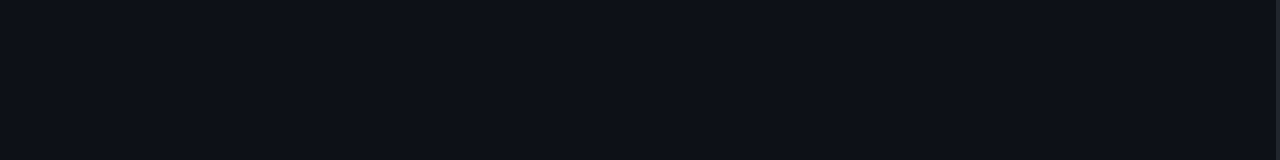
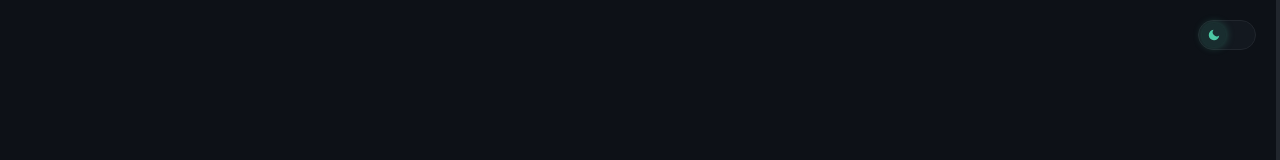
Before and after one commit to luisflorescvz01/PersonalPortfolio, a React (Vite) app: page / in a window 1280 px wide. Shown: the top 160 px of the page. Built offline with nearby package versions, Linux system fonts and the light colour scheme.

Commit message:
Added dark/light theme button

```diff
--- a/index.html
+++ b/index.html
@@ -14,6 +14,11 @@
     />
   </head>
   <body>
+    <script>
+      // Apply the saved theme before first paint to avoid a flash
+      document.documentElement.dataset.theme =
+        localStorage.getItem('theme') === 'light' ? 'light' : 'dark'
+    </script>
     <div id="root"></div>
     <script type="module" src="/src/main.tsx"></script>
   </body>
--- a/src/App.css
+++ b/src/App.css
@@ -65,11 +65,11 @@
 
 .btn-primary {
   background: var(--accent);
-  color: #0d1117;
+  color: var(--on-accent);
 }
 
 .btn-primary:hover {
-  background: #63dcb8;
+  background: var(--accent-hover);
 }
 
 .btn-outline {
@@ -148,12 +148,12 @@
 
 .skill-card {
   background: var(--bg-elevated);
-  border: 1px solid rgba(76, 201, 164, 0.4);
+  border: 1px solid rgba(var(--accent-rgb), 0.4);
   border-radius: 12px;
   padding: 24px;
   box-shadow:
-    0 0 10px rgba(76, 201, 164, 0.12),
-    inset 0 0 12px rgba(76, 201, 164, 0.05);
+    0 0 10px rgba(var(--accent-rgb), 0.12),
+    inset 0 0 12px rgba(var(--accent-rgb), 0.05);
   transition: transform 0.15s ease, border-color 0.15s ease,
     box-shadow 0.15s ease;
 }
@@ -162,8 +162,8 @@
   transform: translateY(-4px);
   border-color: var(--accent);
   box-shadow:
-    0 0 16px rgba(76, 201, 164, 0.3),
-    inset 0 0 12px rgba(76, 201, 164, 0.08);
+    0 0 16px rgba(var(--accent-rgb), 0.3),
+    inset 0 0 12px rgba(var(--accent-rgb), 0.08);
 }
 
 .skill-card h3 {
@@ -210,15 +210,15 @@
 
 .project-card {
   background: var(--bg-elevated);
-  border: 1px solid rgba(76, 201, 164, 0.4);
+  border: 1px solid rgba(var(--accent-rgb), 0.4);
   border-radius: 12px;
   padding: 24px;
   display: flex;
   flex-direction: column;
   gap: 12px;
   box-shadow:
-    0 0 10px rgba(76, 201, 164, 0.12),
-    inset 0 0 12px rgba(76, 201, 164, 0.05);
+    0 0 10px rgba(var(--accent-rgb), 0.12),
+    inset 0 0 12px rgba(var(--accent-rgb), 0.05);
   transition: transform 0.15s ease, border-color 0.15s ease,
     box-shadow 0.15s ease;
 }
@@ -227,8 +227,8 @@
   transform: translateY(-4px);
   border-color: var(--accent);
   box-shadow:
-    0 0 16px rgba(76, 201, 164, 0.3),
-    inset 0 0 12px rgba(76, 201, 164, 0.08);
+    0 0 16px rgba(var(--accent-rgb), 0.3),
+    inset 0 0 12px rgba(var(--accent-rgb), 0.08);
 }
 
 .project-card h3 {
@@ -273,6 +273,54 @@
   list-style: none;
   margin: 32px 0 0;
   padding: 0;
+}
+
+/* ---------- Theme toggle ---------- */
+.theme-toggle {
+  position: fixed;
+  top: 20px;
+  right: 24px;
+  z-index: 30;
+  width: 58px;
+  height: 30px;
+  border-radius: 999px;
+  background: var(--surface-translucent);
+  backdrop-filter: blur(8px);
+  -webkit-backdrop-filter: blur(8px);
+  border: 1px solid var(--border);
+  padding: 0;
+  cursor: pointer;
+  transition: border-color 0.2s ease;
+}
+
+.theme-toggle:hover {
+  border-color: var(--accent);
+}
+
+.theme-toggle-knob {
+  position: absolute;
+  top: 50%;
+  left: 3px;
+  width: 24px;
+  height: 24px;
+  border-radius: 50%;
+  display: flex;
+  align-items: center;
+  justify-content: center;
+  background: var(--accent-soft);
+  color: var(--accent);
+  transform: translateY(-50%);
+  transition: transform 0.25s ease;
+  box-shadow: 0 0 8px rgba(var(--accent-rgb), 0.35);
+}
+
+.theme-toggle-knob.is-light {
+  transform: translate(28px, -50%);
+}
+
+.theme-toggle-knob svg {
+  width: 14px;
+  height: 14px;
 }
 
 /* ---------- Section indicator ---------- */
@@ -338,7 +386,7 @@
 .indicator-dot.active {
   background: var(--accent);
   border-color: var(--accent);
-  box-shadow: 0 0 8px var(--accent), 0 0 16px rgba(76, 201, 164, 0.5);
+  box-shadow: 0 0 8px var(--accent), 0 0 16px rgba(var(--accent-rgb), 0.5);
 }
 
 .indicator-label {
@@ -359,7 +407,7 @@
 .indicator-dot.active .indicator-label {
   color: var(--accent);
   font-weight: 600;
-  text-shadow: 0 0 12px rgba(76, 201, 164, 0.5);
+  text-shadow: 0 0 12px rgba(var(--accent-rgb), 0.5);
 }
 
 /* ---------- Footer ---------- */
@@ -432,7 +480,7 @@
     top: auto;
     bottom: calc(14px + env(safe-area-inset-bottom, 0px));
     transform: translateX(-50%);
-    background: rgba(22, 27, 34, 0.85);
+    background: var(--surface-translucent);
     backdrop-filter: blur(10px);
     -webkit-backdrop-filter: blur(10px);
     border: 1px solid var(--border);
--- a/src/App.tsx
+++ b/src/App.tsx
@@ -1,5 +1,6 @@
 import SectionIndicator from './components/SectionIndicator'
 import ScrollProgress from './components/ScrollProgress'
+import ThemeToggle from './components/ThemeToggle'
 import Hero from './components/Hero'
 import About from './components/About'
 import Skills from './components/Skills'
@@ -12,6 +13,7 @@
   return (
     <>
       <ScrollProgress />
+      <ThemeToggle />
       <SectionIndicator />
       <main className="container">
         <Hero />
--- /dev/null
+++ b/src/components/ThemeToggle.tsx
@@ -0,0 +1,60 @@
+import { useEffect, useState } from 'react'
+
+type Theme = 'dark' | 'light'
+
+function getInitialTheme(): Theme {
+  return localStorage.getItem('theme') === 'light' ? 'light' : 'dark'
+}
+
+const moonIcon = (
+  <svg viewBox="0 0 24 24" aria-hidden="true">
+    <path
+      d="M21 12.8A9 9 0 1 1 11.2 3a7 7 0 0 0 9.8 9.8z"
+      fill="currentColor"
+    />
+  </svg>
+)
+
+const sunIcon = (
+  <svg viewBox="0 0 24 24" aria-hidden="true">
+    <circle cx="12" cy="12" r="5" fill="currentColor" />
+    <g stroke="currentColor" strokeWidth="2" strokeLinecap="round">
+      <line x1="12" y1="1.5" x2="12" y2="4" />
+      <line x1="12" y1="20" x2="12" y2="22.5" />
+      <line x1="1.5" y1="12" x2="4" y2="12" />
+      <line x1="20" y1="12" x2="22.5" y2="12" />
+      <line x1="4.6" y1="4.6" x2="6.4" y2="6.4" />
+      <line x1="17.6" y1="17.6" x2="19.4" y2="19.4" />
+      <line x1="4.6" y1="19.4" x2="6.4" y2="17.6" />
+      <line x1="17.6" y1="6.4" x2="19.4" y2="4.6" />
+    </g>
+  </svg>
+)
+
+function ThemeToggle() {
+  const [theme, setTheme] = useState<Theme>(getInitialTheme)
+
+  useEffect(() => {
+    document.documentElement.dataset.theme = theme
+    localStorage.setItem('theme', theme)
+  }, [theme])
+
+  const isLight = theme === 'light'
+
+  return (
+    <button
+      type="button"
+      className="theme-toggle"
+      role="switch"
+      aria-checked={isLight}
+      aria-label="Switch between dark and light mode"
+      onClick={() => setTheme(isLight ? 'dark' : 'light')}
+    >
+      <span className={`theme-toggle-knob${isLight ? ' is-light' : ''}`}>
+        {isLight ? sunIcon : moonIcon}
+      </span>
+    </button>
+  )
+}
+
+export default ThemeToggle
--- a/src/data.ts
+++ b/src/data.ts
@@ -2,6 +2,11 @@
 // EDIT THIS FILE to update your portfolio content.
 // Everything the site displays lives here.
 // ============================================================
+
+export type AboutSection = {
+  heading: string
+  paragraphs: string[]
+}
 
 export const profile = {
   name: 'Luis Flores',
@@ -13,30 +18,18 @@
     {
       heading: 'Profile',
       paragraphs: [
-        `I'm a software engineer from Tampico, Mexico, with a Bachelor's degree
-         in Software Engineering from IEST Anáhuac (Class of 2025). I work
-         across the stack: building responsive interfaces with React and
-         TypeScript, writing Python and SQL for automation and data, and
-         shipping on cloud platforms like Firebase and Supabase.`,
+        `I'm a software engineer from Tampico, Mexico, with a Bachelor's degree in Software Engineering from IEST Anáhuac (Class of 2025). I work across the stack: building responsive interfaces with React and TypeScript, writing Python and SQL for automation and data, and shipping on cloud platforms like Firebase and Supabase.`,
       ],
     },
     {
       heading: 'Experience',
       paragraphs: [
-        `I've already put that to work in industry. As an IT assistant at Carnes
-         Victoria, I automated server backups with Python and SQL scripts —
-         cutting manual effort by 20% and improving reliability — and managed
-         B2B sales orders end to end in the company's ERP, coordinating with
-         Logistics and Finance to keep pricing, taxes, and inventory accurate.`,
-        `My range goes beyond the web: I've built predictive models from raw CSV
-         data with Python, developed iOS interfaces in SwiftUI, and turned
-         datasets into Power BI dashboards. I work in Scrum teams, learn new
-         tools quickly, and communicate clearly in Spanish and English (C1).`,
+        `I've already put that to work in industry. As an IT assistant at Carnes Victoria, I automated server backups with Python and SQL scripts — cutting manual effort by 20% and improving reliability — and managed B2B sales orders end to end in the company's ERP, coordinating with Logistics and Finance to keep pricing, taxes, and inventory accurate.`,
+        `My range goes beyond the web: I've built predictive models from raw CSV data with Python, developed iOS interfaces in SwiftUI, and turned datasets into Power BI dashboards. I work in Scrum teams, learn new tools quickly, and communicate clearly in Spanish and English (C1).`,
       ],
     },
-  ],
-  aboutClosing: `I'm currently open to software engineering roles where I can
-     ship products that matter. If that sounds like your team, let's talk.`,
+  ] as AboutSection[],
+  aboutClosing: `I'm currently open to software engineering roles where I can ship products that matter. If that sounds like your team, let's talk.`,
   email: 'luisflcvz01@gmail.com',
   phone: '+52 833 104 6049',
   location: 'Tampico, Mexico',
--- a/src/index.css
+++ b/src/index.css
@@ -5,11 +5,31 @@
   --text: #e6edf3;
   --text-muted: #8b949e;
   --accent: #4cc9a4;
+  --accent-rgb: 76, 201, 164;
   --accent-soft: rgba(76, 201, 164, 0.12);
+  --accent-hover: #63dcb8;
+  --on-accent: #0d1117;
+  --surface-translucent: rgba(22, 27, 34, 0.85);
 
   color-scheme: dark;
   font-family: 'Segoe UI', system-ui, -apple-system, sans-serif;
   line-height: 1.6;
+}
+
+[data-theme='light'] {
+  --bg: #f6f8fa;
+  --bg-elevated: #ffffff;
+  --border: #d0d7de;
+  --text: #1f2328;
+  --text-muted: #57606a;
+  --accent: #0e8262;
+  --accent-rgb: 14, 130, 98;
+  --accent-soft: rgba(14, 130, 98, 0.12);
+  --accent-hover: #0a6b50;
+  --on-accent: #ffffff;
+  --surface-translucent: rgba(255, 255, 255, 0.85);
+
+  color-scheme: light;
 }
 
 * {
@@ -25,6 +45,7 @@
   background-color: var(--bg);
   color: var(--text);
   -webkit-font-smoothing: antialiased;
+  transition: background-color 0.3s ease, color 0.3s ease;
 }
 
 /* ---------- Hide the native scrollbar; the ScrollProgress line
@@ -55,7 +76,7 @@
   background: var(--accent);
   transform-origin: top;
   transform: scaleY(0);
-  box-shadow: 0 0 8px rgba(76, 201, 164, 0.6);
+  box-shadow: 0 0 8px rgba(var(--accent-rgb), 0.6);
 }
 
 a {
```
